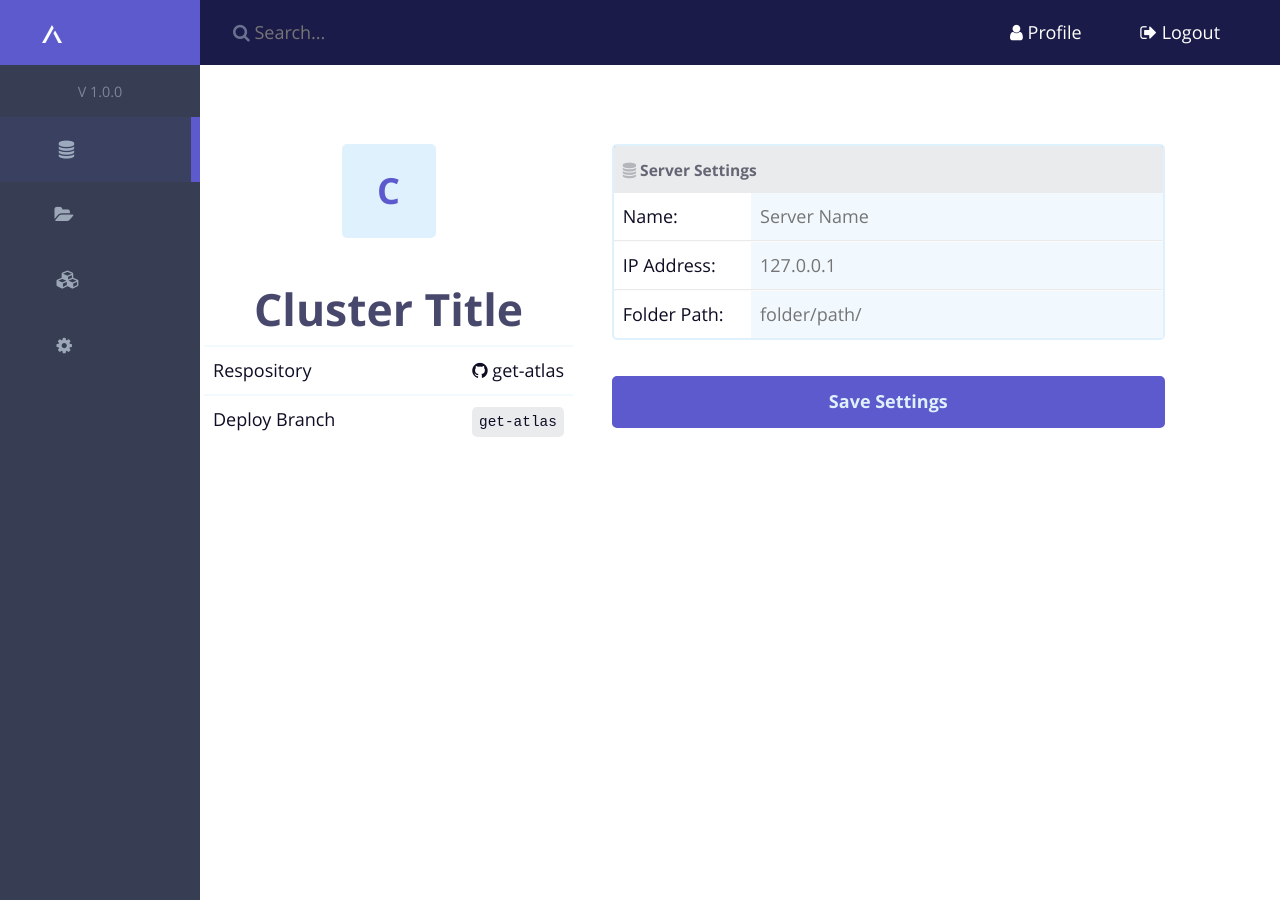
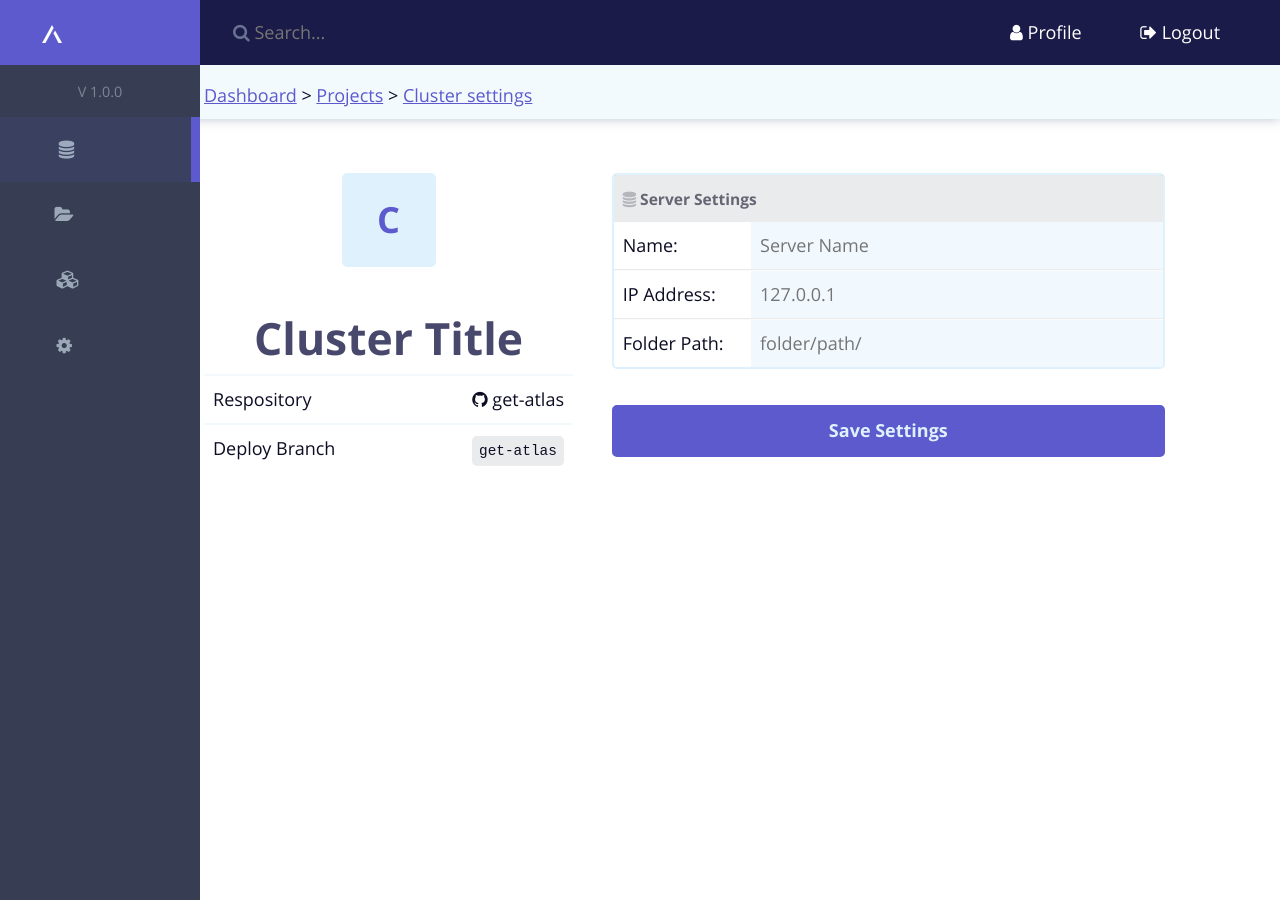
Before and after one commit to getatlas/__control, a Jekyll site: the page built from edit-cluster.html, in a window 1280 px wide. Built offline with Jekyll 4.4.1, drawn with Linux system fonts in a browser that asks for light colours; nearby versions of some CDN libraries.

Commit message:
Add sticky breadcrumb navigation

```diff
--- a/assets/sass/mixins/mx-utility.scss
+++ b/assets/sass/mixins/mx-utility.scss
@@ -126,5 +126,5 @@
 //================================================//
 // SHADOW
 @mixin shadow-bottom {
-  box-shadow: 0 1px 5px $dark;
+  box-shadow: 0 0 10px rgba(123, 134, 168, 0.5);
 }
--- a/edit-cluster.html
+++ b/edit-cluster.html
@@ -7,6 +7,17 @@ description:
 
 <main role="main" class="sidebar-active">
   <article class="color-bg-white">
+
+    <!-- breadcrumbs -->
+    <div class="padding-t4 pinned color-bg-cream zindex-10 shadow-bottom">
+      <div class="row">
+        <div class="large-12 medium-12 small-12 columns small-centered">
+          <p class="margin-none padding-05">
+            <a href="">Dashboard</a> > <a href="">Projects</a> > <a href="">Cluster settings</a>
+          </p>
+        </div>
+      </div>
+    </div>
 
     <div class="padding-t3">
       <div class="row">
@@ -18,7 +29,7 @@ description:
             <div class="row">
 
               <div class="large-5 medium-5 columns">
-                <div class="margin-t5 pinned">
+                <div class="pinned">
 
                   <div class="text-center">
                     <span class="display-inline-block thumbnail text-weight-600 text-center color-bg-calm rounded text-primary">C</span>
@@ -52,7 +63,7 @@ description:
                 </div>
               </div>
 
-              <div class="large-7 medium-7 margin-t5 columns">
+              <div class="large-7 medium-7 columns">
 
                 <!-- server settings -->
                 <div class="margin-b2 border-solid border-color-calm rounded">
```
Also changed, not shown: projects.html (+13 -2 lines), assets/css/style.min.css, 3 other files.
